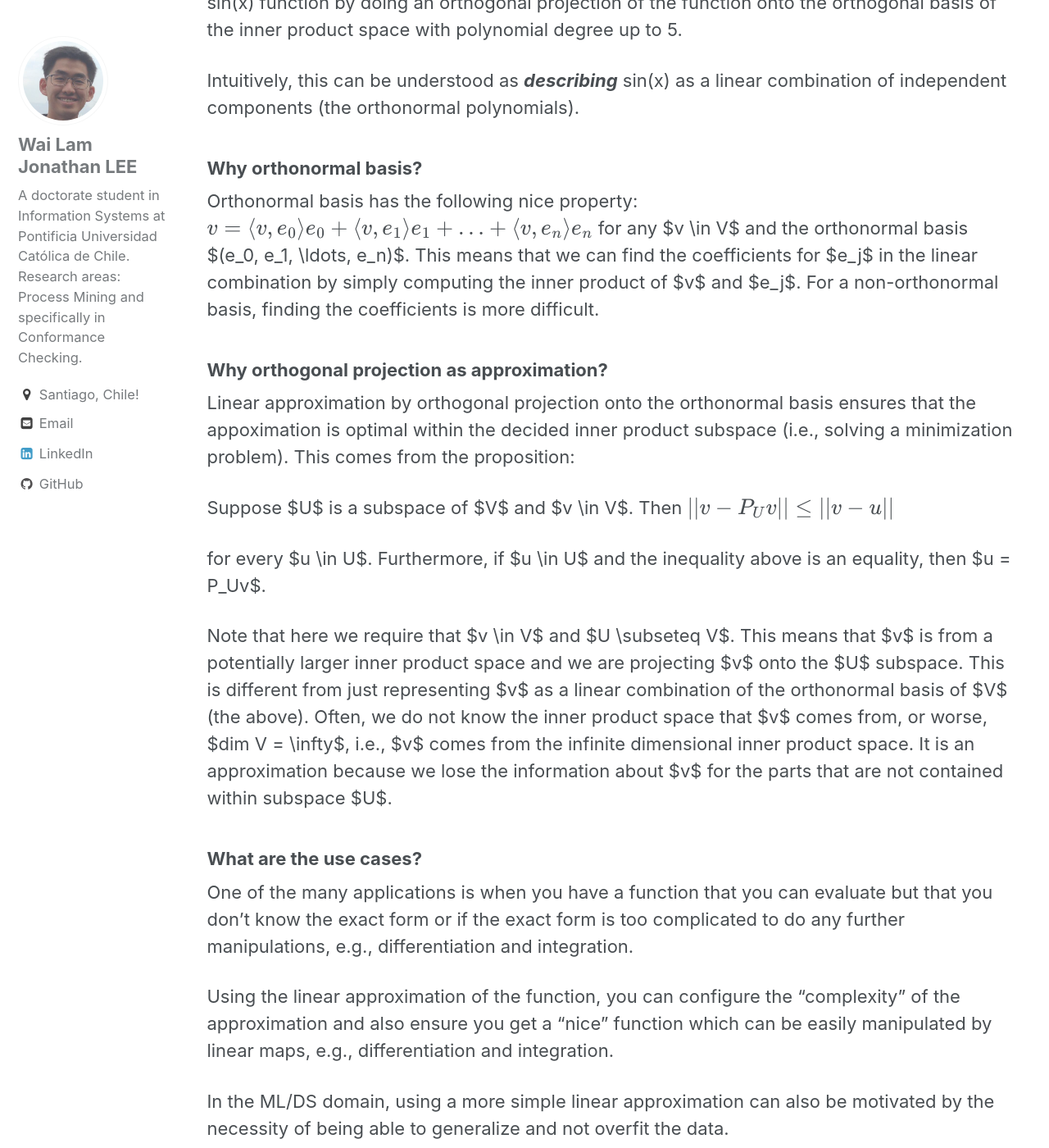
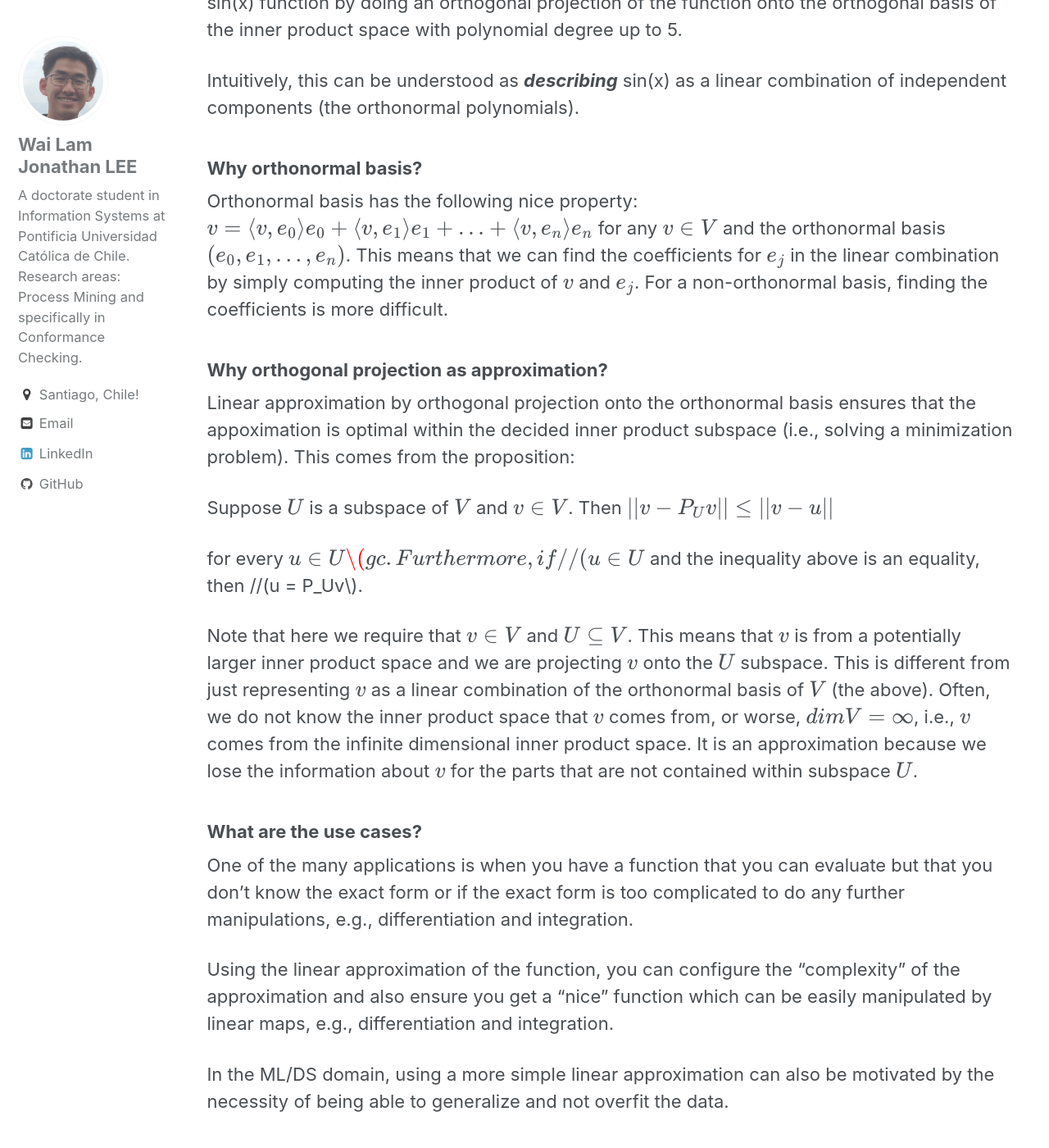
Before and after one commit to jwllee/wailamjonathanlee.github.io, a Jekyll site: the page built from _posts/2018-02-19-orthogonal-projections.md, in a window 1280 px wide and 1400 px high, scrolled down 1125 px. Shown: the whole window at 82% size. Built offline with Jekyll 4.4.1, drawn with Linux system fonts in a browser that asks for light colours; formulas are drawn with MathJax 3; some of the changed text lies outside the part shown.

Commit message:
Changing in-line delimiters for mathjax plugin render

```diff
--- a/_posts/2018-02-19-orthogonal-projections.md
+++ b/_posts/2018-02-19-orthogonal-projections.md
@@ -45,17 +45,17 @@ Intuitively, this can be understood as ***describing*** sin(x) as a linear combi
 ### Why orthonormal basis?
 Orthonormal basis has the following nice property:
 $$v = \langle v, e_0 \rangle e_0 + \langle v, e_1 \rangle e_1 + \ldots + \langle v, e_n \rangle e_n$$
-for any $v \in V$ and the orthonormal basis $(e_0, e_1, \ldots, e_n)$. This means that we can find the coefficients for $e_j$ in the linear combination by simply computing the inner product of $v$ and $e_j$. For a non-orthonormal basis, finding the coefficients is more difficult.
+for any \\(v \in V\\) and the orthonormal basis \\((e_0, e_1, \ldots, e_n)\\). This means that we can find the coefficients for \\(e_j\\) in the linear combination by simply computing the inner product of \\(v\\) and \\(e_j\\). For a non-orthonormal basis, finding the coefficients is more difficult.
 
 ### Why orthogonal projection as approximation?
 Linear approximation by orthogonal projection onto the orthonormal basis ensures that the appoximation is optimal within the decided inner product subspace (i.e., solving a minimization problem). This comes from the proposition:
 
-Suppose $U$ is a subspace of $V$ and $v \in V$. Then
+Suppose \\(U\\) is a subspace of \\(V\\) and \\(v \in V\\). Then
 $$||v - P_Uv|| \leq ||v-u||$$
 
-for every $u \in U$. Furthermore, if $u \in U$ and the inequality above is an equality, then $u = P_Uv$.
+for every \\(u \in U\\(gc. Furthermore, if //(u \in U\\) and the inequality above is an equality, then //(u = P_Uv\\).
 
-Note that here we require that $v \in V$ and $U \subseteq V$. This means that $v$ is from a potentially larger inner product space and we are projecting $v$ onto the $U$ subspace. This is different from just representing $v$ as a linear combination of the orthonormal basis of $V$ (the above). Often, we do not know the inner product space that $v$ comes from, or worse, $dim V = \infty$, i.e., $v$ comes from the infinite dimensional inner product space. It is an approximation because we lose the information about $v$ for the parts that are not contained within subspace $U$.
+Note that here we require that \\(v \in V\\) and \\(U \subseteq V\\). This means that \\(v\\) is from a potentially larger inner product space and we are projecting \\(v\\) onto the \\(U\\) subspace. This is different from just representing \\(v\\) as a linear combination of the orthonormal basis of \\(V\\) (the above). Often, we do not know the inner product space that \\(v\\) comes from, or worse, \\(dim V = \infty\\), i.e., \\(v\\) comes from the infinite dimensional inner product space. It is an approximation because we lose the information about \\(v\\) for the parts that are not contained within subspace \\(U\\).
 
 ### What are the use cases?
 One of the many applications is when you have a function that you can evaluate but that you don't know the exact form or if the exact form is too complicated to do any further manipulations, e.g., differentiation and integration.
@@ -66,7 +66,7 @@ In the ML/DS domain, using a more simple linear approximation can also be motiva
 
 ### Essential concepts:
 - Gram-Schmidt procedure: transforms any basis to an orthonormal basis
-- Orthonormal basis: each of the components in the basis are orthogonal to each other, i.e., $\forall_{i, j \in {1, \dots, n} \wedge i \neq j} inner\_product(e_i, e_j) = 0$, and $\forall_{1 \leq i \leq n} ||e_i|| = 1$
+- Orthonormal basis: each of the components in the basis are orthogonal to each other, i.e., \\(\forall_{i, j \in {1, \dots, n} \wedge i \neq j} inner\_product(e_i, e_j) = 0\\), and \\(\forall_{1 \leq i \leq n} ||e_i|| = 1\\)
 
 ## Example from the book
 
@@ -235,18 +235,18 @@ ax.set_xlim([xmin, xmax]);
 
 
 ## Approximating the sin(x) function by projecting it to a orthonormal basis of the polynomial inner product space of degree up to 5
-This is easily achieved by using the linear combination properties of a orthonormal basis. Specifically, you would want a orthogonal projection since you can potentially represent a function in the infinite dimensional vector space, i.e., $P_{\infty}(F)$.
+This is easily achieved by using the linear combination properties of a orthonormal basis. Specifically, you would want a orthogonal projection since you can potentially represent a function in the infinite dimensional vector space, i.e., \\(P_{\infty}(F)\\).
 
-Suppose you want to approximate function $v(x)$ as a n-degree polynomial, then using projecting v onto the orthonormal basis of $U = span(e_0, e_1, \ldots, e_n)$ would get:
+Suppose you want to approximate function \\(v(x)\\) as a n-degree polynomial, then using projecting v onto the orthonormal basis of \\(U = span(e_0, e_1, \ldots, e_n)\\) would get:
 $$P_U(v) = \langle v, e_0 \rangle e_0 + \langle v, e_1 \rangle e_1 + \langle v, e_2 \rangle e_2 + \ldots + \langle v, e_n \rangle e_n$$
 
 ### Closest possible approximation
 Linear approximation by orthogonal projection onto the orthonormal basis also ensures that the appoximation is optimal (i.e., solving a minimization problem). This comes from the proposition:
 
-Suppose $U$ is a subspace of $V$ and $v \in V$. Then
+Suppose \\(U\\) is a subspace of \\(V\\) and \\(v \in V\\). Then
 $$||v - P_Uv|| \leq ||v-u||$$
 
-for every $u \in U$. Furthermore, if $u \in U$ and the inequality above is an equality, then $u = P_Uv$.
+for every \\(u \in U\\). Furthermore, if \\(u \in U\\) and the inequality above is an equality, then \\(u = P_Uv\\).
 
 *** Note that the approximation works even for functions in the infinite dimensional space (i.e., any vectors / polynomials) since we are limiting the approximation to a finite dimensional subspace. ***
 
```
